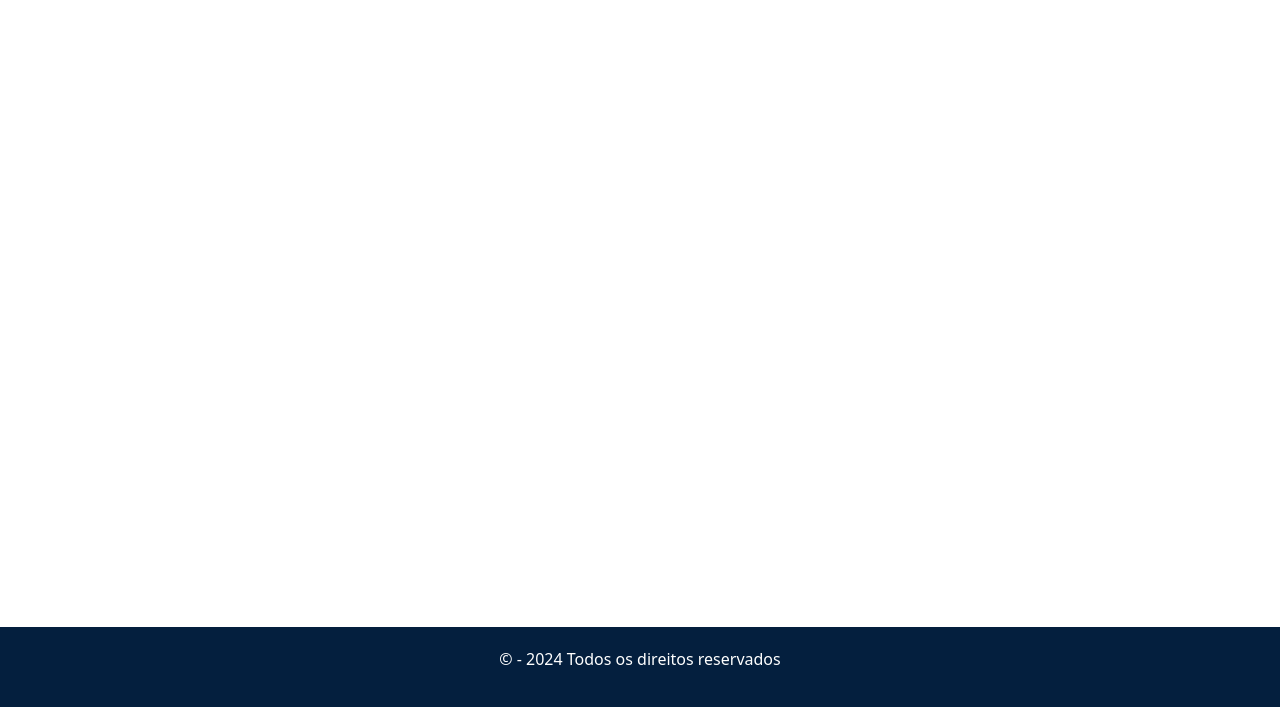
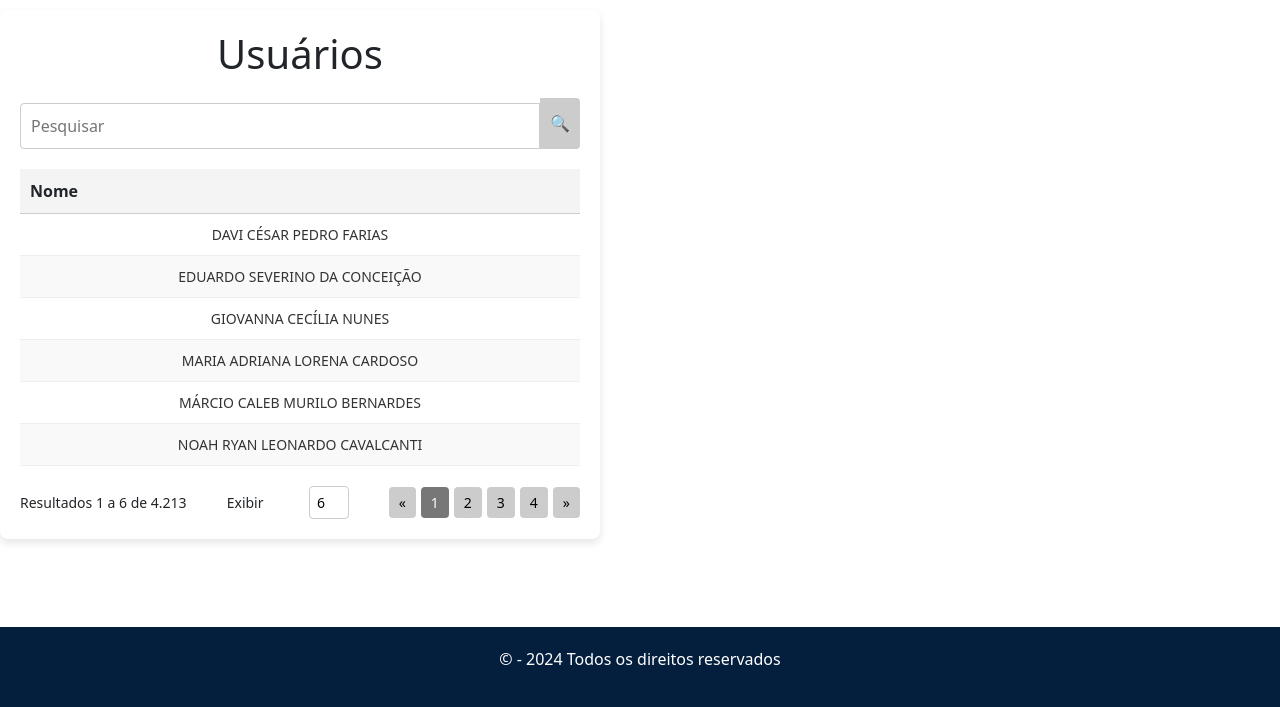
Before and after one commit to scarmm/EntrAlunos, a PHP site: page /lista.php in a window 1280 px wide. Shown: the part 93-800 px from the top of the page. Run offline with PHP 8.4, Linux system fonts and the light colour scheme; data that the repository does not hold is empty.

Commit message:
lista de usuario

```diff
--- /dev/null
+++ b/assets/css/_lista.scss
@@ -0,0 +1,104 @@
+.container5 {
+    width: 90%;
+    max-width: 600px;
+    background: #fff;
+    padding: 20px;
+    border-radius: 8px;
+    box-shadow: 0 4px 8px rgba(0, 0, 0, 0.1);
+  }
+
+  h1 {
+    text-align: center;
+    margin-bottom: 20px;
+  }
+
+  .search-bar {
+    display: flex;
+    justify-content: space-between;
+    margin-bottom: 20px;
+    input[type="text"] {
+      width: 100%;
+      padding: 10px;
+      border: 1px solid #ccc;
+      border-radius: 4px 0 0 4px;
+    }
+
+    button {
+      padding: 10px;
+      background-color: #ccc;
+      border: none;
+      border-radius: 0 4px 4px 0;
+      cursor: pointer;
+  &:hover {
+        background-color: #bbb;
+      }
+    }
+  }
+
+  .user-table {
+    width: 100%;
+    border-collapse: collapse;
+    margin-bottom: 20px;
+
+    th {
+      text-align: left;
+      background-color: #f4f4f4;
+      padding: 10px;
+      border-bottom: 1px solid #ccc;
+    }
+
+    td {
+      padding: 10px;
+      border-bottom: 1px solid #eee;
+      font-size: 14px;
+      color: #333;
+
+      &:hover {
+        background-color: #f9f9f9;
+      }
+    }
+  }
+
+  .pagination {
+    display: flex;
+    justify-content: space-between;
+    align-items: center;
+    font-size: 14px;
+    margin-top: 10px;
+
+    label {
+      margin-right: 5px;
+    }
+
+    input[type="number"] {
+      width: 40px;
+      padding: 5px;
+      border: 1px solid #ccc;
+      border-radius: 4px;
+      text-align: center;
+    }
+
+    .pagination-controls {
+      display: flex;
+      align-items: center;
+      gap: 5px;
+
+      button {
+        padding: 5px 10px;
+        border: none;
+        background-color: #ccc;
+        border-radius: 4px;
+        cursor: pointer;
+        font-size: 14px;
+
+        &.active {
+          background-color: #777;
+          color: #fff;
+        }
+
+        &:hover {
+          background-color: #bbb;
+        }
+      }
+    }
+  }
--- a/assets/css/styles.css
+++ b/assets/css/styles.css
@@ -309,4 +309,99 @@ h1 {
 .container2 .filter-box .filters .buttons .btn.pesquisar {
   background-color: #002855;
   color: #fff;
+}
+
+.container5 {
+  width: 90%;
+  max-width: 600px;
+  background: #fff;
+  padding: 20px;
+  border-radius: 8px;
+  box-shadow: 0 4px 8px rgba(0, 0, 0, 0.1);
+}
+
+h1 {
+  text-align: center;
+  margin-bottom: 20px;
+}
+
+.search-bar {
+  display: flex;
+  justify-content: space-between;
+  margin-bottom: 20px;
+}
+.search-bar input[type=text] {
+  width: 100%;
+  padding: 10px;
+  border: 1px solid #ccc;
+  border-radius: 4px 0 0 4px;
+}
+.search-bar button {
+  padding: 10px;
+  background-color: #ccc;
+  border: none;
+  border-radius: 0 4px 4px 0;
+  cursor: pointer;
+}
+.search-bar button:hover {
+  background-color: #bbb;
+}
+
+.user-table {
+  width: 100%;
+  border-collapse: collapse;
+  margin-bottom: 20px;
+}
+.user-table th {
+  text-align: left;
+  background-color: #f4f4f4;
+  padding: 10px;
+  border-bottom: 1px solid #ccc;
+}
+.user-table td {
+  padding: 10px;
+  border-bottom: 1px solid #eee;
+  font-size: 14px;
+  color: #333;
+}
+.user-table td:hover {
+  background-color: #f9f9f9;
+}
+
+.pagination {
+  display: flex;
+  justify-content: space-between;
+  align-items: center;
+  font-size: 14px;
+  margin-top: 10px;
+}
+.pagination label {
+  margin-right: 5px;
+}
+.pagination input[type=number] {
+  width: 40px;
+  padding: 5px;
+  border: 1px solid #ccc;
+  border-radius: 4px;
+  text-align: center;
+}
+.pagination .pagination-controls {
+  display: flex;
+  align-items: center;
+  gap: 5px;
+}
+.pagination .pagination-controls button {
+  padding: 5px 10px;
+  border: none;
+  background-color: #ccc;
+  border-radius: 4px;
+  cursor: pointer;
+  font-size: 14px;
+}
+.pagination .pagination-controls button.active {
+  background-color: #777;
+  color: #fff;
+}
+.pagination .pagination-controls button:hover {
+  background-color: #bbb;
 }/*# sourceMappingURL=styles.css.map */
--- a/assets/css/styles.scss
+++ b/assets/css/styles.scss
@@ -13,3 +13,4 @@
 @import "index";
 @import "cadastro";
 @import "relatorio";
+@import "lista";
--- a/lista.php
+++ b/lista.php
@@ -2,6 +2,45 @@
 include __DIR__ . "/header.php";
 ?>
 
+<div class="container5">
+<h1>Usuários</h1>
+<div class="search-bar">
+<input type="text" placeholder="Pesquisar">
+<button type="button">🔍</button>
+</div>
+
+    <table class="user-table">
+<thead>
+<tr>
+<th>Nome</th>
+</tr>
+</thead>
+<tbody>
+<!-- Exemplo de dados -->
+<tr><td>DAVI CÉSAR PEDRO FARIAS</td></tr>
+<tr><td>EDUARDO SEVERINO DA CONCEIÇÃO</td></tr>
+<tr><td>GIOVANNA CECÍLIA NUNES</td></tr>
+<tr><td>MARIA ADRIANA LORENA CARDOSO</td></tr>
+<tr><td>MÁRCIO CALEB MURILO BERNARDES</td></tr>
+<tr><td>NOAH RYAN LEONARDO CAVALCANTI</td></tr>
+</tbody>
+</table>
+
+    <div class="pagination">
+<span>Resultados 1 a 6 de 4.213</span>
+<label for="show-count">Exibir</label>
+<input type="number" id="show-count" value="6">
+<div class="pagination-controls">
+<button>«</button>
+<button class="active">1</button>
+<button>2</button>
+<button>3</button>
+<button>4</button>
+<button>»</button>
+</div>
+</div>
+</div>
+
 <?php
 include __DIR__ . "/footer.php";
 ?>
--- a/menu.php
+++ b/menu.php
@@ -13,7 +13,7 @@
           <a class="nav-link" href="#">Histórico de Entradas</a>
         </li>
         <li class="nav-item">
-          <a class="nav-link" href="#">Lista de Cadastros</a>
+          <a class="nav-link" href="lista.php">Lista de Cadastros</a>
         </li>
         <li class="nav-item">
           <a class="nav-link" href="cadastro.php">Novo Cadastro</a>
```
Also changed, not shown: assets/images/catraca.png (added), 1 other file.
